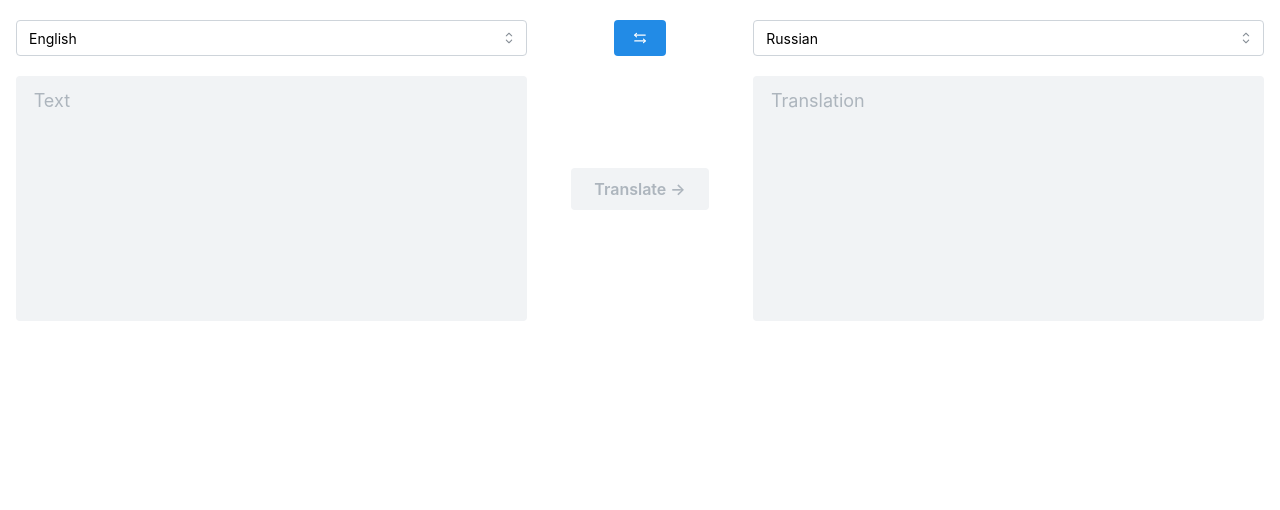
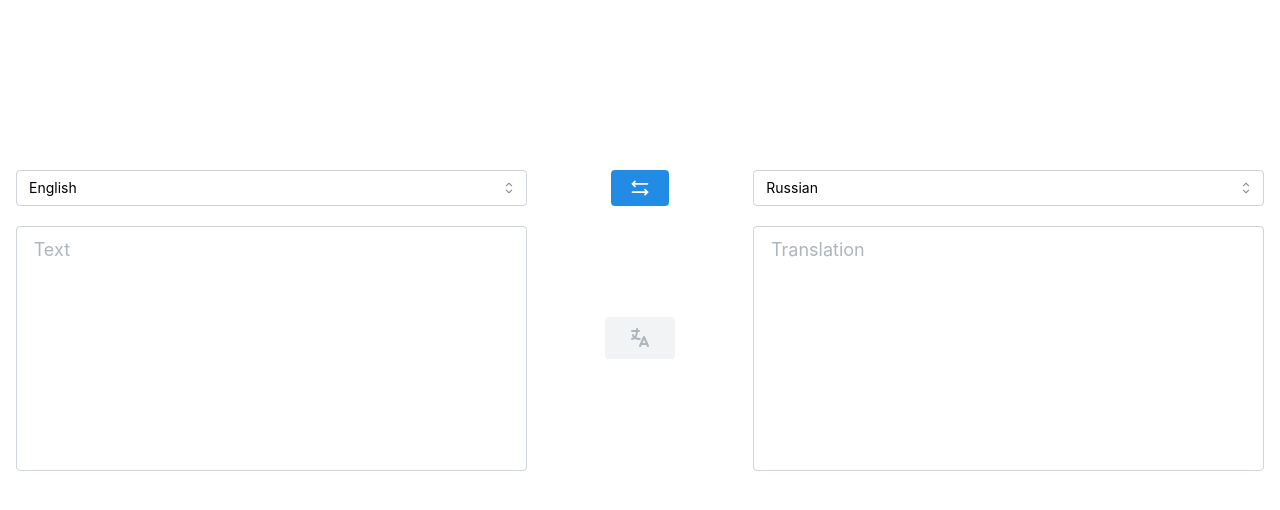
Before and after one commit to abdugaffor2004/Langify, a React (Vite) app: page / in a window 1280 px wide. Shown: the top 510 px of the page. Built offline with nearby package versions, Linux system fonts and the light colour scheme.

Commit message:
refactor: Исправил недочеты с интерфесом

```diff
--- a/src/components/Translation/Translation.jsx
+++ b/src/components/Translation/Translation.jsx
@@ -1,9 +1,9 @@
-import { Button, Container, Grid, Alert, Textarea } from '@mantine/core';
+import { Button, Container, Grid, Alert, Textarea, Tooltip } from '@mantine/core';
 import { useCallback, useReducer } from 'react';
 import { translate } from 'google-translate-api-browser';
 import { useMutation } from '@tanstack/react-query';
 import { LangSelect } from '../LangSelect';
-import { TbArrowsLeftRight } from 'react-icons/tb';
+import { TbArrowsLeftRight, TbLanguage } from 'react-icons/tb';
 import styles from './Translation.module.css';
 import {
   INITIAL_TRANSLATION_STATE,
@@ -49,8 +49,8 @@ export const Translation = () => {
   };
 
   return (
-    <Container size="xl" mt="lg">
-      <Grid>
+    <Container size="xl" className={styles.container}>
+      <Grid className={styles.gridContainer}>
         <Grid.Col span={5}>
           <LangSelect
             value={state.source}
@@ -62,16 +62,19 @@ export const Translation = () => {
             value={state.query}
             onChange={handleInputChange}
             autosize
-            variant="filled"
             size="lg"
             minRows={8}
           />
         </Grid.Col>
 
         <Grid.Col className={styles.middleActions} span={2}>
+          <Tooltip label="swap the languages" transitionProps={{ duration: 350 }} offset={10}>
             <Button onClick={handleLangsSwap} className={styles.swapButton}>
-            <TbArrowsLeftRight />
+              <TbArrowsLeftRight size="20px" />
             </Button>
+          </Tooltip>
+
+          <Tooltip label="Translate" offset={10}>
             <Button
               onClick={handleTranslate}
               size="md"
@@ -79,8 +82,9 @@ export const Translation = () => {
               loading={isPending}
               className={styles.translateButton}
             >
-            {'Translate ->'}
+              {<TbLanguage size="24px" />}
             </Button>
+          </Tooltip>
         </Grid.Col>
 
         <Grid.Col span={5}>
@@ -93,7 +97,6 @@ export const Translation = () => {
             className={styles.textarea}
             value={state.translatedText}
             autosize
-            variant="filled"
             size="lg"
             minRows={8}
             readOnly
--- a/src/components/Translation/Translation.module.css
+++ b/src/components/Translation/Translation.module.css
@@ -1,6 +1,19 @@
+.container {
+  display: flex;
+  justify-content: center;
+  align-items: center;
+  height: 100vh;
+}
+
+.gridContainer {
+  display: flex;
+  flex-direction: column;
+  width: 100%;
+  margin-bottom: 10rem;
+}
+
 .middleActions {
   display: flex;
-  flex-direction: column;
   flex-direction: column;
   justify-content: space-between;
   align-items: center;
--- a/src/components/Translation/reducer.js
+++ b/src/components/Translation/reducer.js
@@ -11,14 +11,6 @@ export const INITIAL_TRANSLATION_STATE = {
   target: 'ru',
 };
 
-const swapLanguages = state => ({
-  ...state,
-  source: state.target,
-  target: state.source,
-  query: state.translatedText,
-  translatedText: state.query,
-});
-
 export const translationReducer = (state = INITIAL_TRANSLATION_STATE, action) => {
   switch (action.type) {
     case SET_QUERY_ACTION_TYPE:
@@ -29,18 +21,36 @@ export const translationReducer = (state = INITIAL_TRANSLATION_STATE, action) =>
 
     case SET_SOURCE_ACTION_TYPE:
       if (action.payload === state.target) {
-        return swapLanguages(state);
+        return {
+          ...state,
+          source: state.target,
+          target: state.source,
+          query: state.translatedText,
+          translatedText: state.query,
+        };
       }
       return { ...state, source: action.payload };
 
     case SET_TARGET_ACTION_TYPE:
       if (action.payload === state.source) {
-        return swapLanguages(state);
+        return {
+          ...state,
+          source: state.target,
+          target: state.source,
+          query: state.translatedText,
+          translatedText: state.query,
+        };
       }
       return { ...state, target: action.payload };
 
     case SWAP_LANGUAGES_ACTION_TYPE:
-      return swapLanguages(state);
+      return {
+        ...state,
+        source: state.target,
+        target: state.source,
+        query: state.translatedText,
+        translatedText: state.query,
+      };
 
     default:
       return state;
```
Lines whose indentation alone changed are shown as unchanged.
